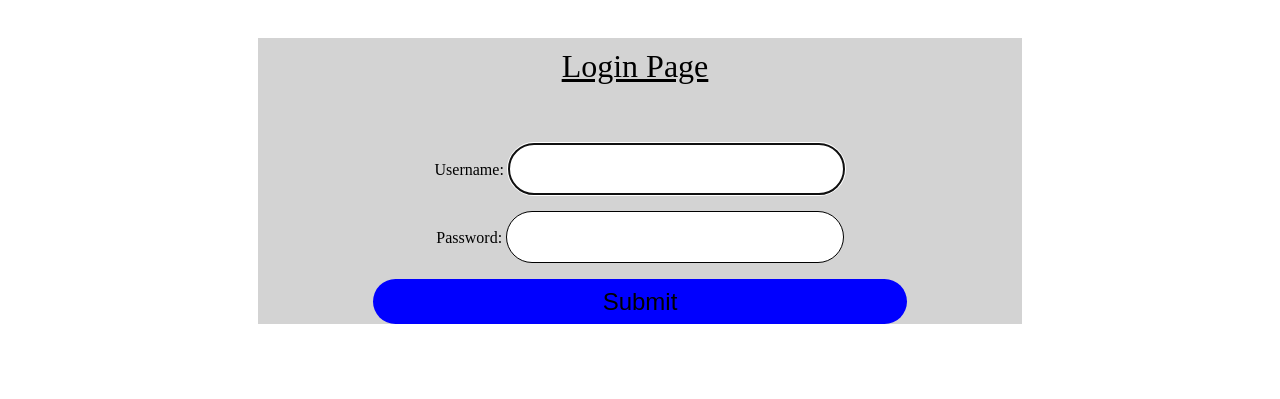
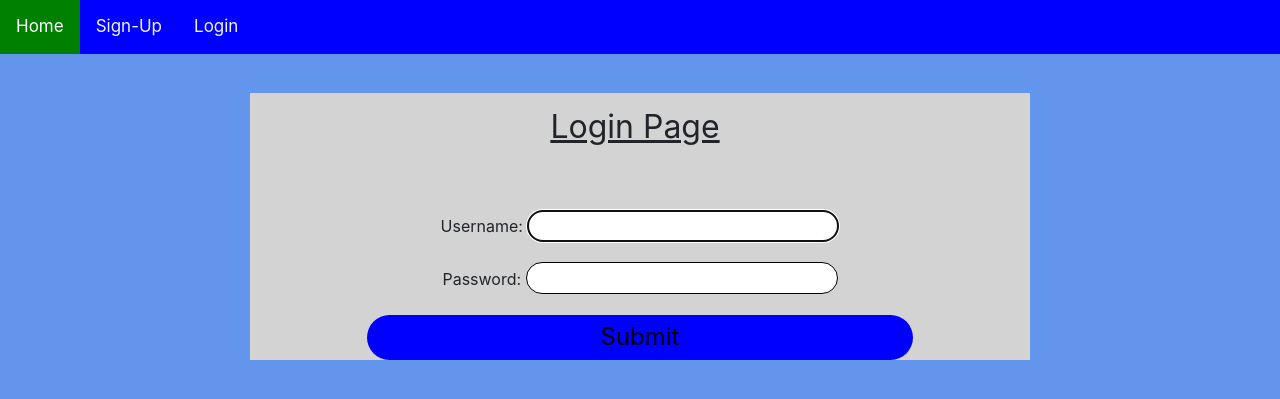
Before and after one commit to Rahul0700/Carshub, a Django app: page /accounts/login/ in a window 1280 px wide. Shown: the top 399 px of the page. Run offline with Django 3.2, Linux system fonts and the light colour scheme; some libraries are stand-ins or nearby versions.

Commit message:
navbar added

```diff
--- a/accounts/templates/accounts/login.html
+++ b/accounts/templates/accounts/login.html
@@ -1,8 +1,5 @@
-<!--<!DOCTYPE html>
-<html lang="en" dir="ltr">
-  <head>
-    <meta charset="utf-8">
-    <title></title>
+{% extends "base.html"%}
+{% block content %}
     <style>
          body
       {
@@ -47,77 +44,7 @@
               background-color: lightgrey;
             }
     </style>
-    <title></title>
-  </head>
-  <body>
-    {% if messages %}
-     {% for message in messages %}
-       <div class="alert alert-{{ message.tags }}" role="alert">
-         {{ message }}
-       </div>
-     {% endfor %}
-   {% endif %}
-    <form method="post">
-      {% csrf_token %}
-      {{ form }}
-      <button type="submit" name="button">Submit</button>
-    </form>
-  </body>
-</html>
--->
-<!DOCTYPE html>
-<html lang="en" dir="ltr">
-  <head>
-    <meta charset="utf-8">
-    <style>
-         body
-      {
-        text-align: center;
-      }
-      #intro
-      {
-        text-decoration: solid underline;
-                margin: 5%20%;
-                font-size: xx-large;
-                text-align: center;
-                vertical-align: middle;
-                padding: 10px 20px 20px 10px;
-      }
-      #id_username,#id_password
-      {
-
-                width: 40%;
-                height: 20px;
-                border-radius: 40px;
-                border: 1px solid black;
-                padding: 15px;
-                font-size: larger;
-      }
-
-      button
-            {
-                background-color:blue;
-                border: none;
-                width: 70%;
-                height: 45px;
-                border-radius: 40px;
-                position: relative;
-                font-size: x-large;
-            }
-            button:hover
-            {
-                background-color:lightskyblue;
-            }
-            form{
-              margin: 20px 250px 20px 250px;
-              background-color: lightgrey;
-            }
-    </style>
-    <title></title>
-  </head>
-  <body>
-
-    {% if messages %}
+      {% if messages %}
      {% for message in messages %}
        <div class="alert alert-{{ message.tags }}" role="alert">
          {{ message }}
@@ -132,5 +59,4 @@
       {{ form.as_p }}
       <button type="submit" name="button">Submit</button>
     </form>
-  </body>
-</html>
+  {% endblock %}
--- a/templates/base.html
+++ b/templates/base.html
@@ -0,0 +1,97 @@
+<!DOCTYPE html>
+<html>
+<head>
+<meta name="viewport" content="width=device-width, initial-scale=1">
+
+<link rel="stylesheet" href="https://stackpath.bootstrapcdn.com/bootstrap/4.5.2/css/bootstrap.min.css" integrity="sha384-JcKb8q3iqJ61gNV9KGb8thSsNjpSL0n8PARn9HuZOnIxN0hoP+VmmDGMN5t9UJ0Z" crossorigin="anonymous">
+
+<link rel="stylesheet" href="https://cdnjs.cloudflare.com/ajax/libs/font-awesome/4.7.0/css/font-awesome.min.css">
+<style>
+body {
+  background-color: cornflowerblue;
+        }
+
+.topnav {
+  overflow: hidden;
+  background-color: blue
+}
+
+.topnav a {
+  float: left;
+  display: block;
+  color: #f2f2f2;
+  text-align: center;
+  padding: 14px 16px;
+  text-decoration: none;
+  font-size: 17px;
+}
+
+.active {
+  background-color:black;;
+  color: white;
+}
+
+.topnav .icon {
+  display: none;
+}
+
+
+.topnav a:hover {
+  background-color: green;
+  color: white;
+}
+@media screen and (max-width: 600px) {
+  .topnav a:not(:first-child) {
+    display: none;
+  }
+  .topnav a.icon {
+    float: right;
+    display: block;
+  }
+}
+
+@media screen and (max-width: 600px) {
+  .topnav.responsive {position: relative;}
+  .topnav.responsive .icon {
+    position: absolute;
+    right: 0;
+    top: 0;
+  }
+  .topnav.responsive a {
+    float: none;
+    display: block;
+    text-align: left;
+  }
+}
+</style>
+</head>
+<body>
+
+<div class="topnav" id="myTopnav">
+  <a href="{% url 'home' %}" class="active">Home</a>
+  <a href="{% url 'accounts:employee_sign' %}">Sign-Up</a>
+  {% if user.is_authenticated %}
+  <a href="{% url 'accounts:logout' %}">Log Out</a>
+  {% else %}
+  <a href="{% url 'accounts:login' %}">Login</a>
+  <a href="javascript:void(0);" style="font-size:15px;" class="icon" onclick="myFunction()">&#9776;</a>
+{% endif %}
+</div>
+{% block content %}
+{% endblock %}
+<script src="https://code.jquery.com/jquery-3.5.1.slim.min.js" integrity="sha384-DfXdz2htPH0lsSSs5nCTpuj/zy4C+OGpamoFVy38MVBnE+IbbVYUew+OrCXaRkfj" crossorigin="anonymous"></script>
+<script src="https://cdn.jsdelivr.net/npm/popper.js@1.16.1/dist/umd/popper.min.js" integrity="sha384-9/reFTGAW83EW2RDu2S0VKaIzap3H66lZH81PoYlFhbGU+6BZp6G7niu735Sk7lN" crossorigin="anonymous"></script>
+<script src="https://stackpath.bootstrapcdn.com/bootstrap/4.5.2/js/bootstrap.min.js" integrity="sha384-B4gt1jrGC7Jh4AgTPSdUtOBvfO8shuf57BaghqFfPlYxofvL8/KUEfYiJOMMV+rV" crossorigin="anonymous"></script>
+<script>
+function myFunction() {
+  var x = document.getElementById("myTopnav");
+  if (x.className === "topnav") {
+    x.className += " responsive";
+  } else {
+    x.className = "topnav";
+  }
+}
+</script>
+
+</body>
+</html>
```
Also changed, not shown: accounts/templates/accounts/employees.html (+19 -26 lines), general/templates/general/add_inventory.html (+3 -9 lines), general/templates/general/booking_form.html (+3 -9 lines), general/templates/general/sale_form.html (+3 -10 lines), templates/index.html (+3 -15 lines), templates/inventory.html (+3 -9 lines), db.sqlite3.
